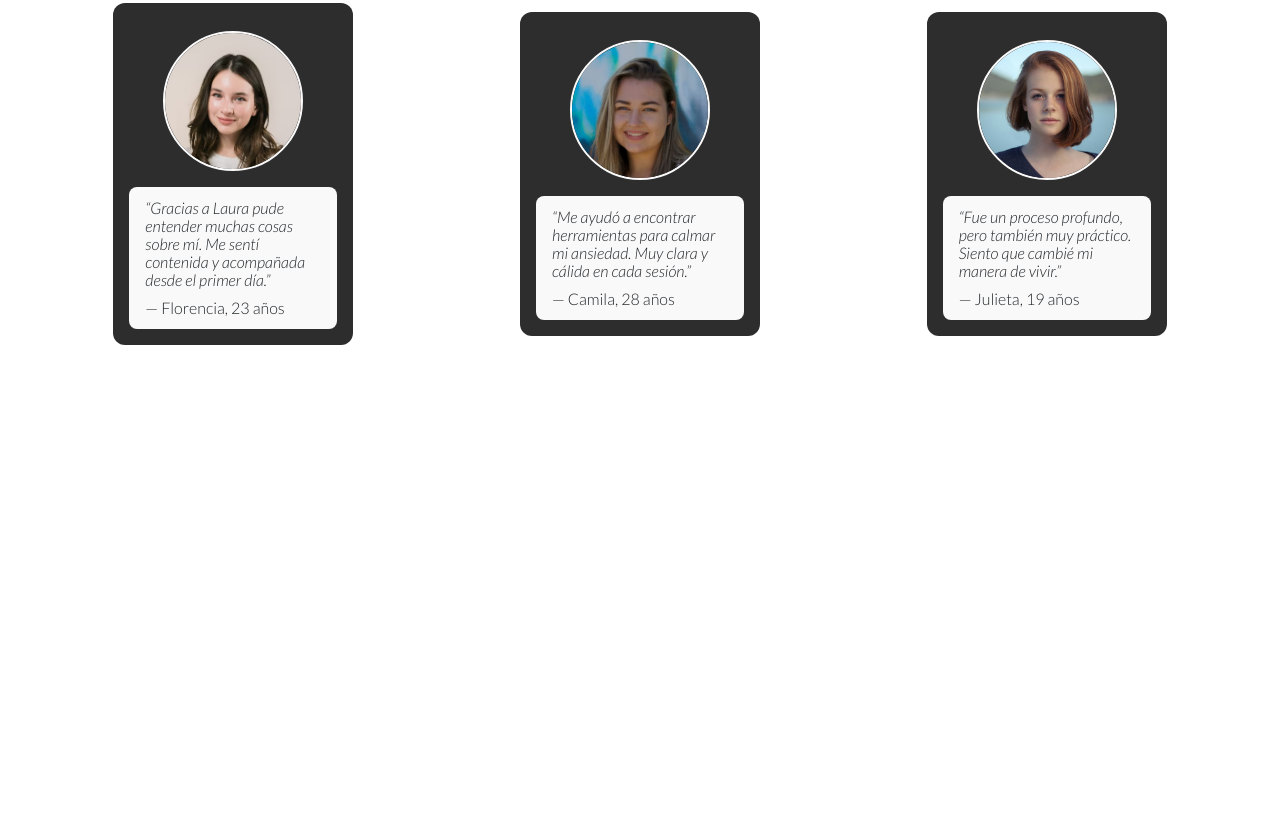
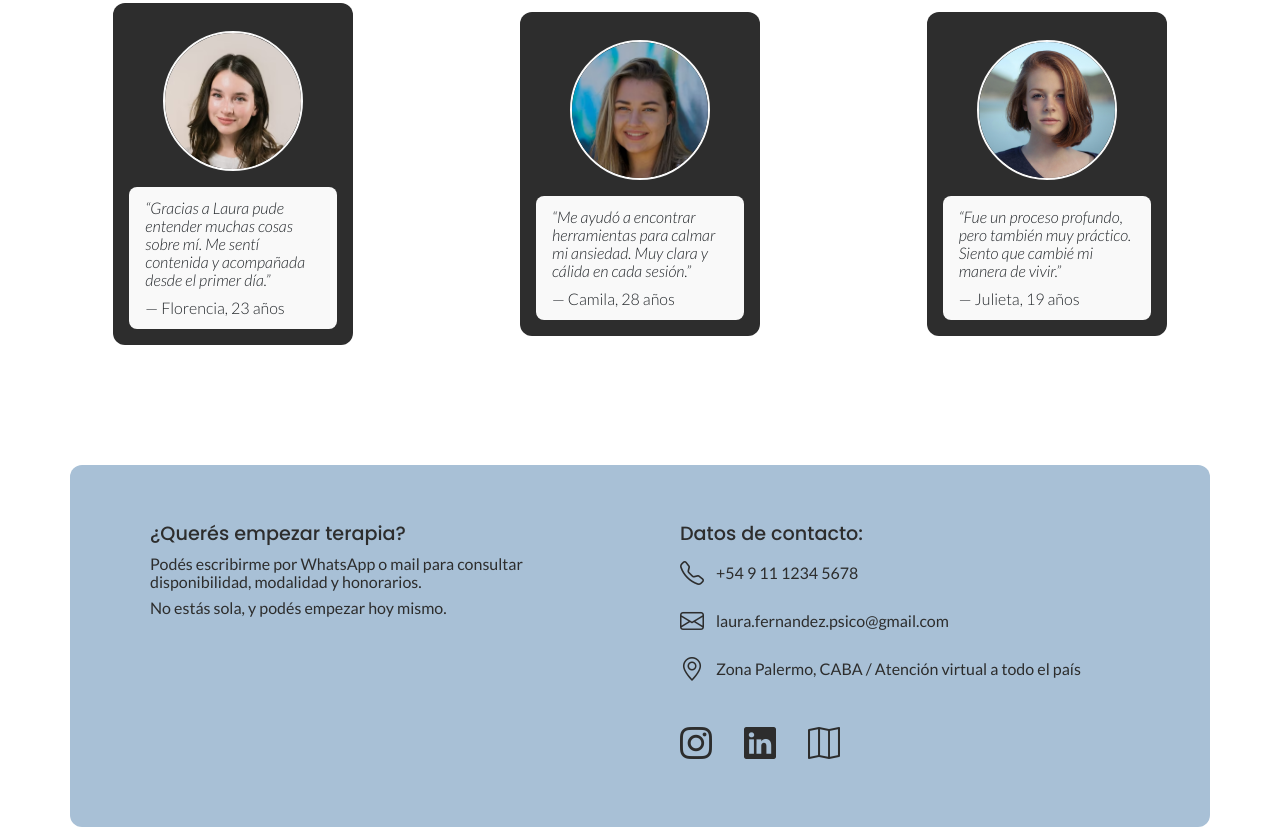
Before and after one commit to Sofii2301/presentation-landing, a plain HTML site: page index.html in a window 1280 px wide. Shown: the part 2031-2858 px from the top of the page. Before the commit the page ends 2436 px from the top, so only its background shows below. Drawn offline with nearby package versions, Linux system fonts and the light colour scheme; a web font is replaced by a local one.

Commit message:
[CREATE] Contact Section

```diff
--- a/index.html
+++ b/index.html
@@ -392,7 +392,49 @@
         </section>
     </div>
     <section class="contact-section" id="contact">
-
+        <div class="container w-100">
+            <div class="col-6 text">
+                <div class="poppins-medium">
+                    ¿Querés empezar terapia?
+                </div>
+                <div class="lato-regular">
+                    Podés escribirme por WhatsApp o mail para consultar disponibilidad, modalidad y honorarios.
+                </div>
+                <div class="lato-regular">
+                    No estás sola, y podés empezar hoy mismo.
+                </div>
+            </div>
+            <div class="col-6 data">
+                <div class="contact">
+                    <div class="poppins-medium">
+                        Datos de contacto:
+                    </div>
+                    <div class="contact-data">
+                        <i class="bi bi-telephone"></i>
+                        <div class="lato-regular">
+                            +54 9 11 1234 5678
+                        </div>
+                    </div>
+                    <div class="contact-data">
+                        <i class="bi bi-envelope"></i>
+                        <div class="lato-regular">
+                            laura.fernandez.psico@gmail.com
+                        </div>
+                    </div>
+                    <div class="contact-data">
+                        <i class="bi bi-geo-alt"></i>
+                        <div class="lato-regular">
+                            Zona Palermo, CABA / Atención virtual a todo el país
+                        </div>
+                    </div>
+                </div>
+                <div class="social">
+                    <i class="bi bi-instagram"></i>
+                    <i class="bi bi-linkedin"></i>
+                    <i class="bi bi-map"></i>
+                </div>
+            </div>
+        </div>
     </section>
     <script src="https://cdn.jsdelivr.net/npm/bootstrap@5.3.3/dist/js/bootstrap.bundle.min.js"></script>
 </body>
--- a/style.css
+++ b/style.css
@@ -91,6 +91,15 @@ a {
     font-style: normal;
     font-size: 1.5rem;
     line-height: 2rem;
+}
+
+.poppins-medium {
+    font-family: "Poppins", sans-serif;
+    font-weight: 500;
+    font-style: normal;
+    font-size: 1.2rem;
+    line-height: 1.125rem;
+    white-space: 0.8rem;
 }
 
 .poppins-extrabold {
@@ -340,3 +349,71 @@ a {
     background-color: #f9f9f9;
     border-radius: 8px;
 }
+
+/*Contacto*/
+.contact-section {
+    width: 100%;
+    display: flex;
+    flex-direction: row;
+    padding: 60px 60px 0 60px;
+}
+
+.contact-section .container {
+    display: flex;
+    flex-direction: row;
+    background-color: #a8c0d6;
+    color: #2d2d2d;
+    border-radius: 12px;
+    padding: 40px;
+}
+
+.contact-section .col-6 {
+    padding: 20px 40px 20px 40px;
+    display: flex;
+    flex-direction: column;
+}
+
+.contact-section .text .poppins-medium {
+    margin-bottom: 12px;
+}
+
+.contact-section .text .lato-regular {
+    margin-bottom: 8px;
+}
+
+.contact-section .data {
+    justify-content: space-between;
+    gap: 2rem;
+}
+
+.contact-section .contact {
+    display: flex;
+    flex-direction: column;
+    gap: 12px;
+}
+
+.contact-section .contact-data {
+    display: flex;
+    flex-direction: row;
+    flex-wrap: nowrap;
+    justify-content: start;
+    align-items: center;
+    gap: 12px;
+}
+
+.contact-data i {
+    font-size: 1.5rem;
+}
+
+.social {
+    display: flex;
+    flex-direction: row;
+    align-items: center;
+    justify-content: start;
+    gap: 2rem;
+    padding: 0;
+}
+
+.social i {
+    font-size: 2rem;
+}
```
